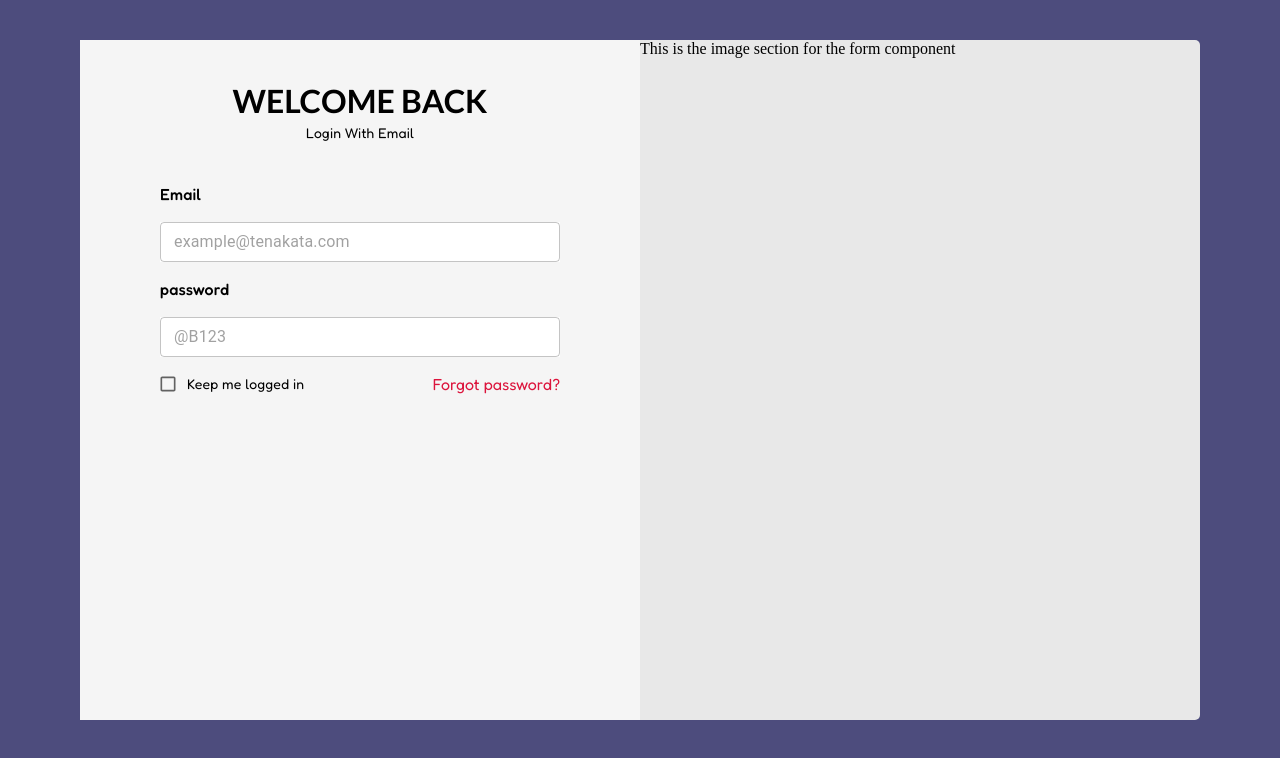
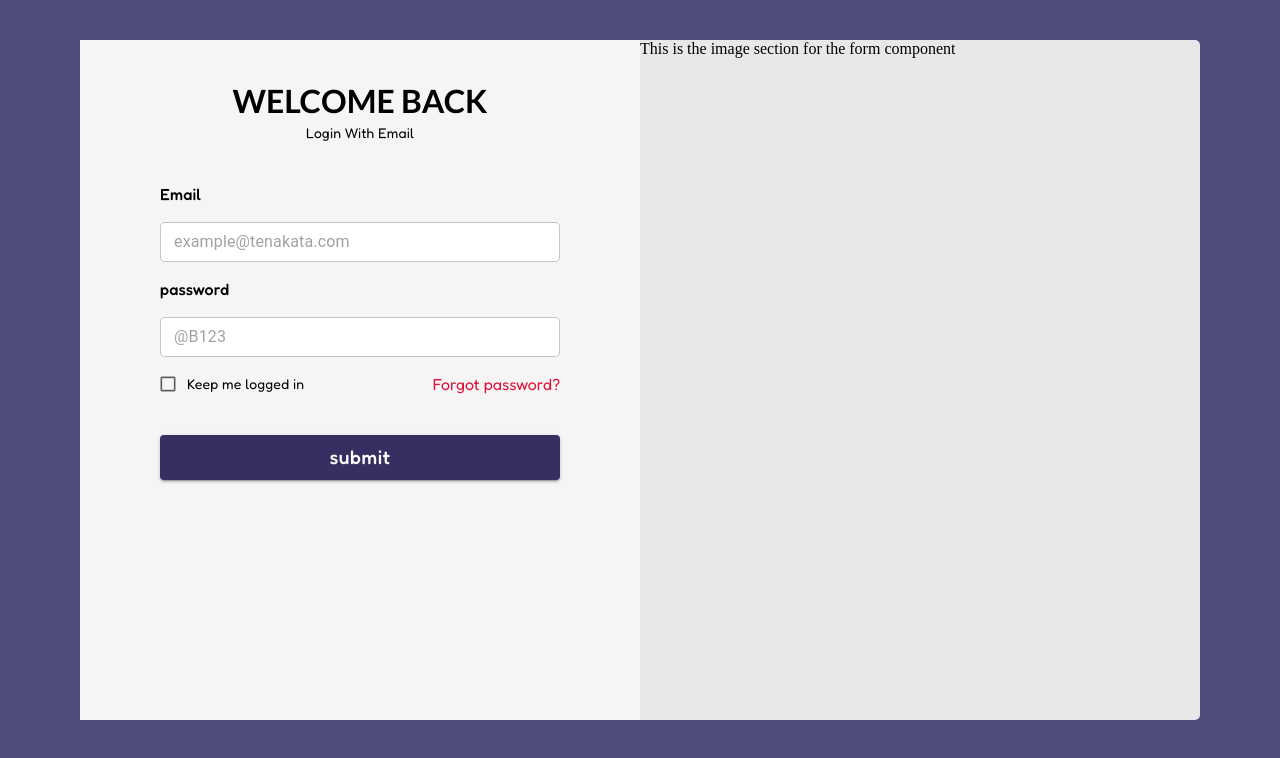
Before and after one commit to Naominm/ticket-management-system-frontend, a React (Vite) app: page / in a window 1280 px wide. Shown: the top 758 px of the page. Built offline with nearby package versions, Linux system fonts and the light colour scheme.

Commit message:
Feat: Build the login buttton for the form component

```diff
--- a/src/components/formComponent.tsx
+++ b/src/components/formComponent.tsx
@@ -7,6 +7,7 @@ import {
   FormControlLabel,
   Checkbox,
   Link,
+  Button,
 } from "@mui/material";
 
 export default function FormComponent() {
@@ -164,6 +165,23 @@ function FormSection() {
           Forgot password?
         </Link>
       </Box>
+      <Box
+        component={"div"}
+        sx={{ width: "100%", minHeight: "10vh", px: { xs: 2, md: 10 }, mt: 4 }}
+      >
+        <Button
+          variant="contained"
+          fullWidth
+          sx={{
+            backgroundColor: "var(--dark-background)",
+            textTransform: "lowercase",
+            fontFamily: "var(--primary-font)",
+            fontSize: "1.2rem",
+          }}
+        >
+          Submit
+        </Button>
+      </Box>
     </Box>
   );
 }
```
